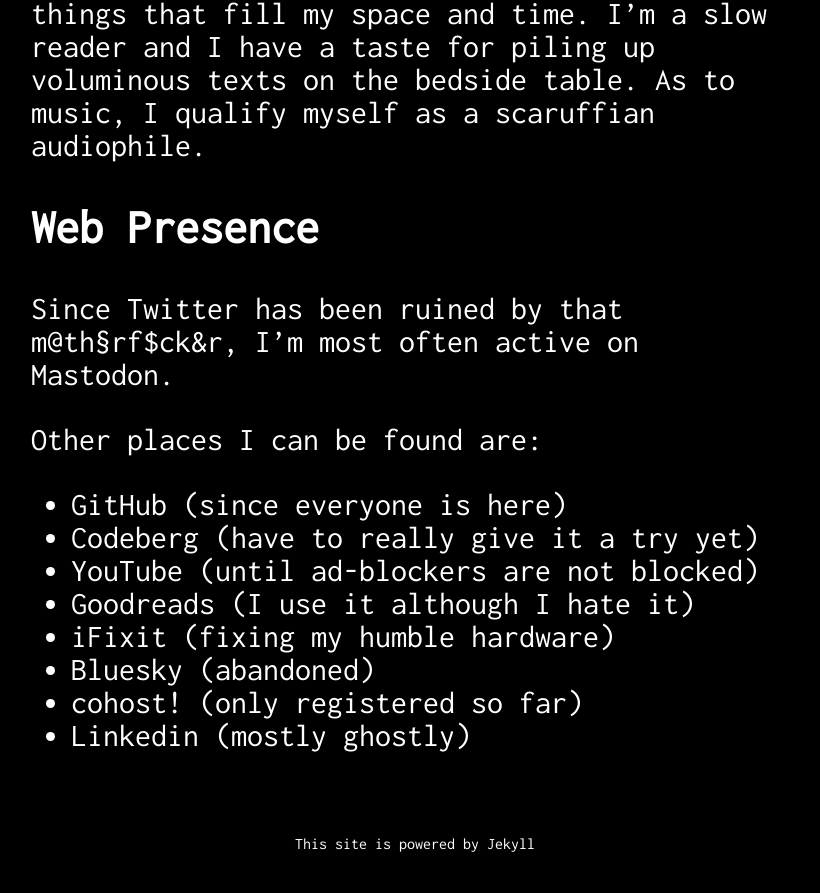
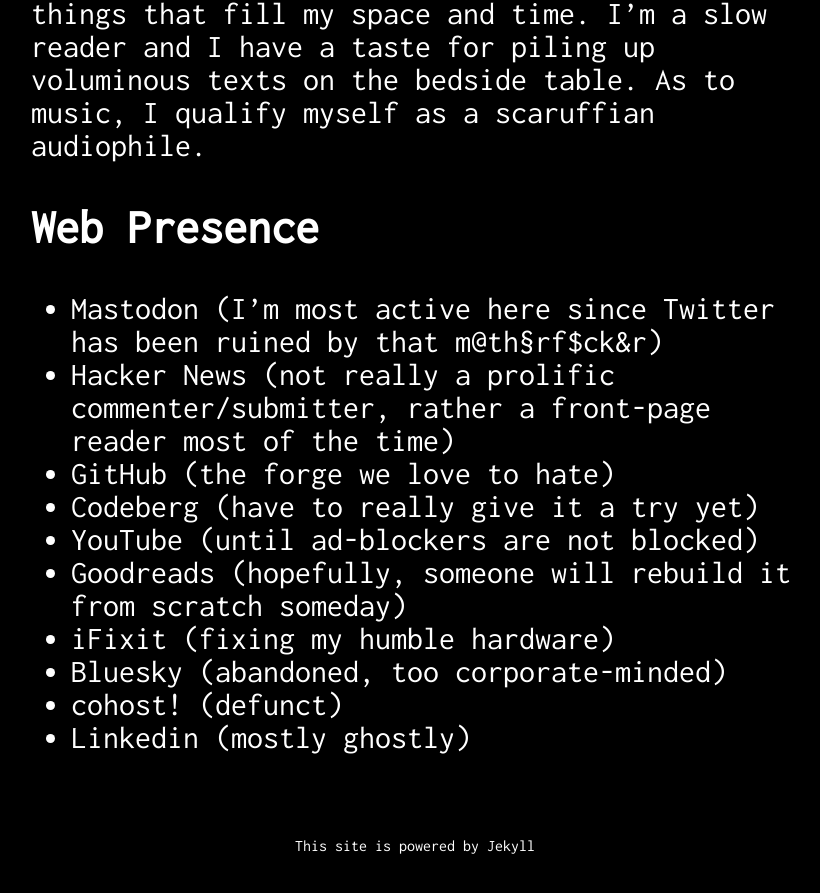
Before and after one commit to giulianopz/giulianopz.github.io, a Jekyll site: the page built from about.md, in a window 1280 px wide and 900 px high, scrolled down 3047 px. Shown: the top 893 px of the window, without its empty margins (225-1045 px from the left). Built offline with Jekyll 4.4.1, drawn with Linux system fonts in a browser that asks for light colours; nearby versions of some CDN libraries.

Commit message:
Update about

```diff
--- a/about.md
+++ b/about.md
@@ -41,15 +41,13 @@
 
 ## Web Presence
 
-Since [Twitter](https://www.theverge.com/c/23972308/twitter-x-death-tweets-history-elon-musk) has been ruined by that m@th§rf$ck&r, I'm most often active on [Mastodon](https://hachyderm.io/web/@giulianopz).
-
-Other places I can be found are:
-
-- [GitHub](https://github.com/giulianopz) (since everyone is here)
+- [Mastodon](https://hachyderm.io/web/@giulianopz) (I'm most active here since Twitter has been ruined by that [m@th§rf$ck&r](https://www.theverge.com/c/23972308/twitter-x-death-tweets-history-elon-musk))
+- [Hacker News](https://news.ycombinator.com/user?id=giulianopz) (not really a prolific commenter/submitter, rather a front-page reader most of the time)
+- [GitHub](https://github.com/giulianopz) (the [forge](https://en.wikipedia.org/wiki/Forge_(software)) we love to [hate](https://sfconservancy.org/GiveUpGitHub/))
 - [Codeberg](https://codeberg.org/giulianopz) (have to really give it a try yet)
 - [YouTube](https://www.youtube.com/channel/UCXwUDnol9_Sk8XOfQWo13Iw) (until ad-blockers are not blocked)
-- [Goodreads](https://www.goodreads.com/user/show/168807725-giuliano-panzironi) (I use it although I hate it)
+- [Goodreads](https://www.goodreads.com/user/show/168807725-giuliano-panzironi) (hopefully, someone will rebuild it from scratch someday)
 - [iFixit](https://www.ifixit.com/User/3323023/Giuliano+Panzironi) (fixing my humble hardware)
-- [Bluesky](https://bsky.app/profile/giulianopz.bsky.social) (abandoned)
-- [cohost!](https://cohost.org/gpz?page=0) (only registered so far)
+- [Bluesky](https://bsky.app/profile/giulianopz.bsky.social) (abandoned, too corporate-minded)
+- [cohost!](https://cohost.org/gpz?page=0) (defunct)
 - [Linkedin](https://www.linkedin.com/in/giuliano-panzironi/) (mostly ghostly)
```
